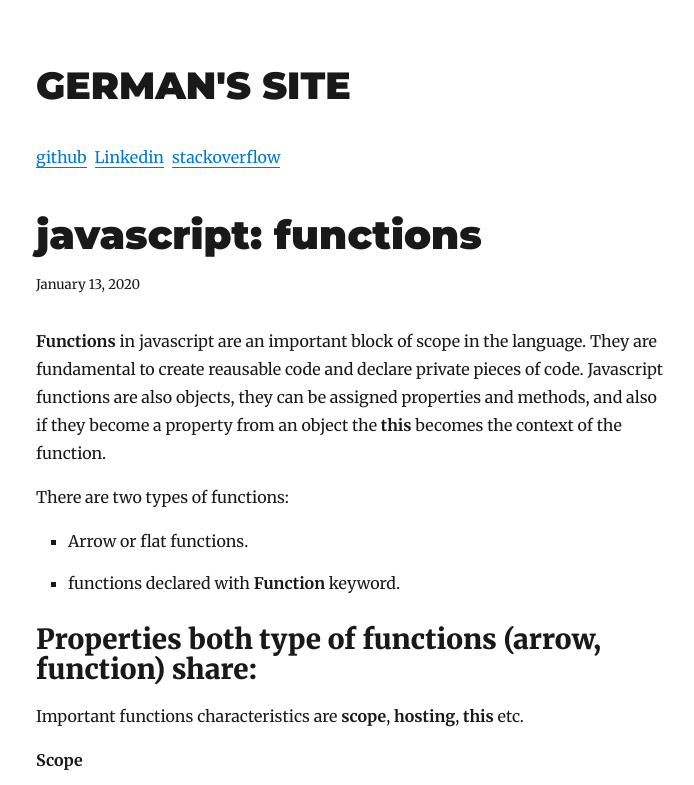
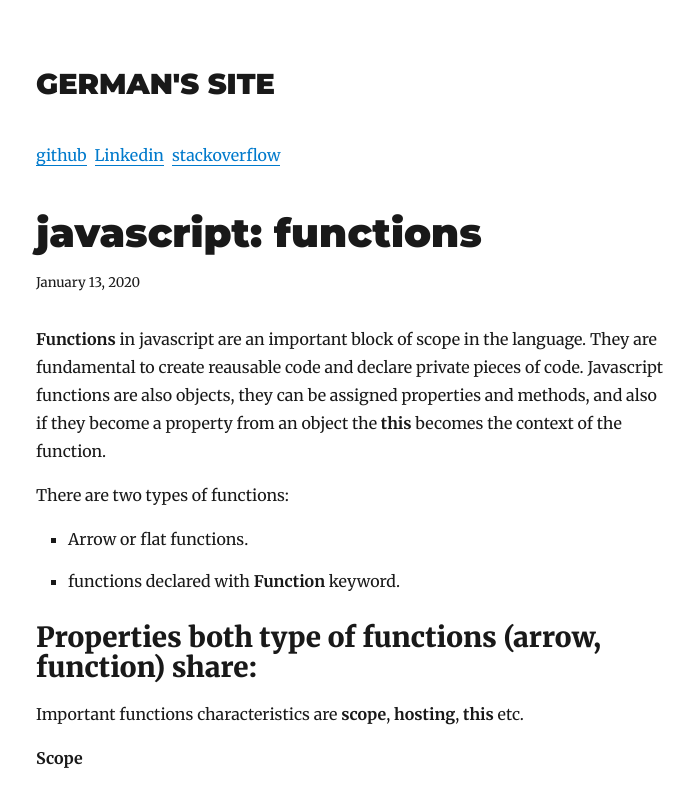
Before and after one commit to german9304/personal_site, a Gatsby site: page /javascriptfunctions/ in a window 1280 px wide. Shown: the top 785 px of the page, without its empty margins (289-983 px from the left). Built offline with nearby package versions, Linux system fonts and the light colour scheme; Gatsby itself is replaced by a stand-in of ours; some packages are replaced by stand-ins of ours.

Commit message:
updated font

```diff
--- a/content/blog/javascriptfunctions/index.md
+++ b/content/blog/javascriptfunctions/index.md
@@ -1,7 +1,7 @@
 ---
 title: 'javascript: functions'
 date: '2020-01-13'
-description: 'In this blog I will write about arrow and Functions in js.'
+description: 'In this blog I will write about javascript functions'
 ---
 
 **Functions** in javascript are an important block of scope in the language. They are fundamental to create reausable code and declare private pieces of code. Javascript functions are also objects, they can be assigned properties and methods, and also if they become a property from an object the **this** becomes the context of the function.
--- a/src/components/layout.js
+++ b/src/components/layout.js
@@ -29,6 +29,7 @@ function Layout({ location, title, children }) {
               ...scale(1.5),
               marginBottom: rhythm(0.8),
               marginTop: 0,
+              fontSize: '3rem',
             }}
           >
             <Link
--- a/src/components/styles/LayoutStyles.js
+++ b/src/components/styles/LayoutStyles.js
@@ -11,8 +11,7 @@ const LayoutStyles = styled.div`
   .main-header .anchor-header {
     font-size: 0.6em;
   }
-  .main-header h1 {
-  }
+
   /* .main-header a {
     font-size: 0em;
   } */
```
